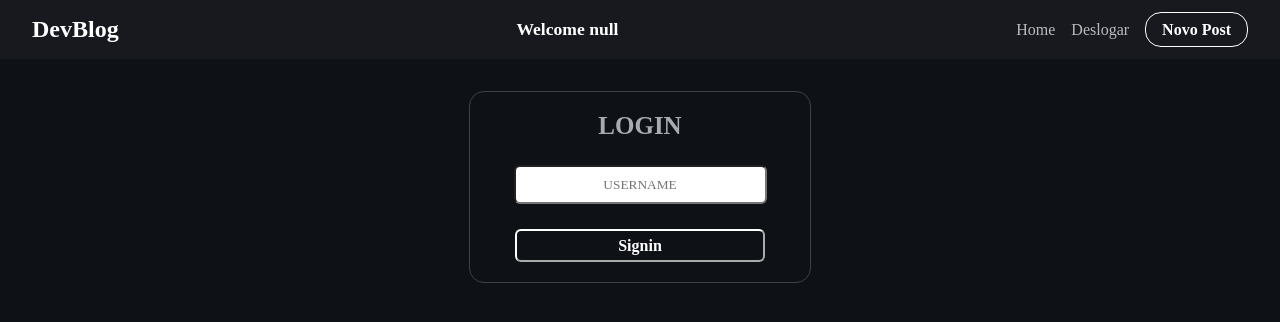
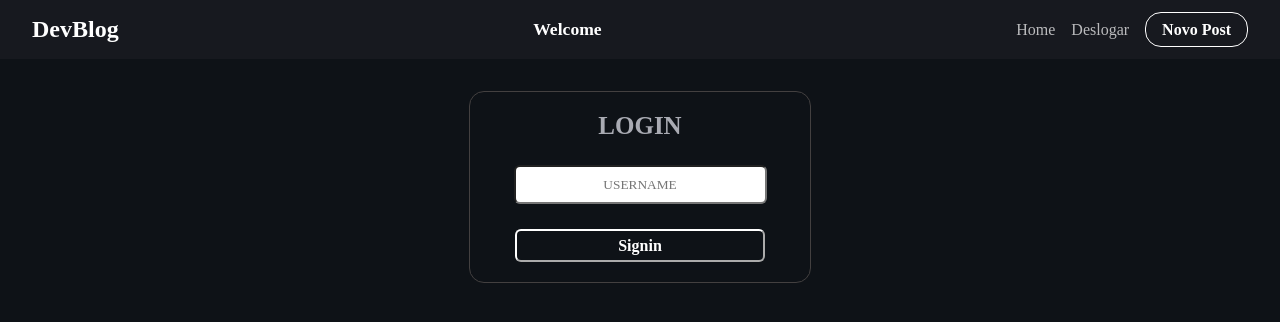
Before and after one commit to LEXW3B/small_blog, a React (Vite) app in the folder frontend/: page /login in a window 1280 px wide. Shown: the top 322 px of the page. Built offline with nearby package versions, Linux system fonts and the light colour scheme; a web font is replaced by a local one.

Commit message:
fix: welcome bug removed

```diff
--- a/frontend/src/App.jsx
+++ b/frontend/src/App.jsx
@@ -3,15 +3,18 @@ import { Outlet } from 'react-router-dom';
 import NavBar from './components/NavBar';
 
 import './css/base/App.css';
+import MyProvider from './context/Provider';
 
 function App() {
   return (
-    <div className="App">
-      <NavBar />
-      <div className="container">
-        <Outlet />
+    <MyProvider>
+      <div className="App">
+        <NavBar />
+        <div className="container">
+          <Outlet />
+        </div>
       </div>
-    </div>
+    </MyProvider>
   );
 }
 
--- a/frontend/src/components/NavBar.jsx
+++ b/frontend/src/components/NavBar.jsx
@@ -1,20 +1,27 @@
-import React from 'react';
+import React, { useContext } from 'react';
 import { Link } from 'react-router-dom';
 import '../css/components/NavBar.css';
-// função para limpar o local storage e redirecionar para a pagina de login
+import MyContext from '../context/MyContext';
+
+const onClick = () => {
+  localStorage.clear();
+  window.location.reload();
+};
+
 function NavBar() {
+  const { owner } = useContext(MyContext);
   return (
     <nav className="navbar">
       <h2>
         <Link to="/">DevBlog</Link>
       </h2>
-      <h4 className="bem-vindo">{`Welcome ${JSON.parse(localStorage.getItem('login'))}`}</h4>
+      <h4 className="bem-vindo">{`Welcome ${owner}`}</h4>
       <ul>
         <li>
           <Link to="/">Home</Link>
         </li>
         <li>
-          <Link to="/login">Deslogar</Link>
+          <Link to="/login" onClick={onClick}>Deslogar</Link>
         </li>
         <li>
           <Link to="/new" className="new-btn">Novo Post</Link>
--- /dev/null
+++ b/frontend/src/context/MyContext.js
@@ -0,0 +1,5 @@
+import React from 'react';
+
+const MyContext = React.createContext();
+
+export default MyContext;
--- /dev/null
+++ b/frontend/src/context/Provider.jsx
@@ -0,0 +1,21 @@
+import React, { useState, useMemo } from 'react';
+import PropTypes from 'prop-types';
+import MyContext from './MyContext';
+
+function MyProvider({ children }) {
+  const [owner, setOwner] = useState('');
+
+  const contextType = useMemo(() => ({ owner, setOwner }), [owner, setOwner]);
+
+  return (
+    <MyContext.Provider value={contextType}>
+      {children}
+    </MyContext.Provider>
+  );
+}
+
+MyProvider.propTypes = {
+  children: PropTypes.node.isRequired,
+};
+
+export default MyProvider;
--- a/frontend/src/routes/Login.jsx
+++ b/frontend/src/routes/Login.jsx
@@ -1,20 +1,24 @@
 /* eslint-disable jsx-a11y/label-has-associated-control */
-import React, { useState, useEffect } from 'react';
+import React, { useState, useContext } from 'react';
 import { useNavigate } from 'react-router-dom';
 import '../css/routes/Login.css';
+import MyContext from '../context/MyContext';
 
 function Login() {
   const [user, setUser] = useState();
   const navigate = useNavigate();
+  const { setOwner } = useContext(MyContext);
 
   function handleSubmit() {
-    localStorage.setItem('login', JSON.stringify(user));
     navigate('/');
+    setOwner(user);
+    // localStorage.setItem('login', JSON.stringify(user));
   }
 
-  useEffect(() => {
-    localStorage.clear();
-  }, []);
+  // useEffect(() => {
+  //   setOwner('');
+  //   localStorage.clear();
+  // }, []);
 
   return (
     <div className="login-container">
```
